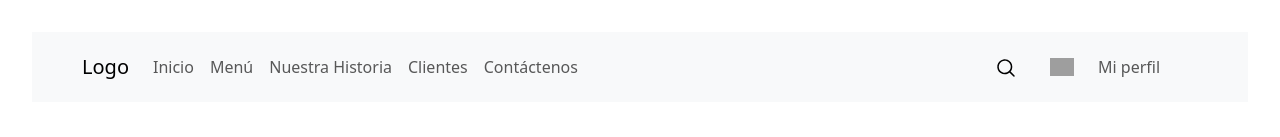
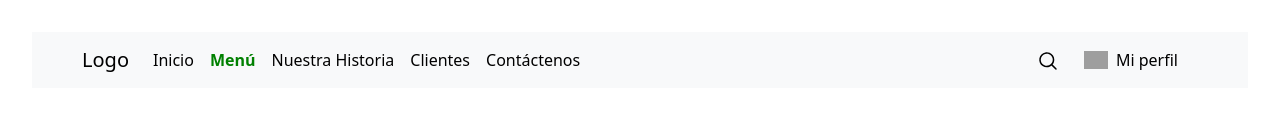
Before and after one commit to pabloencina/Cacao-Food, a React (Create React App) app: page /menu in a window 1280 px wide. Shown: the top 137 px of the page. Built offline with nearby package versions, Linux system fonts and the light colour scheme; grey boxes are pictures that could not be loaded.

Commit message:
Se trabaja en los links del navbar, al hacer click se colorea verde segun la seccion correspondiente

```diff
--- a/src/Components/Navbar/Navbar.jsx
+++ b/src/Components/Navbar/Navbar.jsx
@@ -5,6 +5,8 @@ import shoppingCart from "../../Images/shopping-cart.svg";
 import Search from "./Search";
 import { useState } from "react";
 import dataMenu from "../../Data/dataMenu";
+import "../../Css/active.css";
+import { NavLink } from "react-router-dom";
 
 function NavbarComponent() {
   const [searchResults, setSearchResults] = useState([]);
@@ -20,25 +22,62 @@ function NavbarComponent() {
   return (
     <Navbar collapseOnSelect expand="lg" bg="light" variant="light">
       <Container>
-        <Navbar.Brand href="#home">Logo</Navbar.Brand>
+        <Navbar.Brand href="/" activeClassName="active">
+          Logo
+        </Navbar.Brand>
         <Navbar.Toggle aria-controls="responsive-navbar-nav" />
         <Navbar.Collapse id="responsive-navbar-nav">
           <Nav className="me-auto">
-            <Nav.Link href="/">Inicio</Nav.Link>
-            <Nav.Link href="menu">Menú</Nav.Link>
-            <Nav.Link href="nuestra-historia">Nuestra Historia</Nav.Link>
-            <Nav.Link href="clientes">Clientes</Nav.Link>
-            <Nav.Link href="contactanos">Contáctenos</Nav.Link>
+            <NavLink
+              className="navbar__link"
+              to={"/"}
+              href="/"
+              activeClassName="active"
+            >
+              Inicio
+            </NavLink>
+            <NavLink
+              className="navbar__link"
+              to={"/menu"}
+              href="menu"
+              activeClassName="active"
+            >
+              Menú
+            </NavLink>
+            <NavLink
+              className="navbar__link"
+              to={"/nuestra-historia"}
+              href="nuestra-historia"
+              activeClassName="active"
+            >
+              Nuestra Historia
+            </NavLink>
+            <NavLink
+              className="navbar__link"
+              to={"/clientes"}
+              href="clientes"
+              activeClassName="active"
+            >
+              Clientes
+            </NavLink>
+            <NavLink
+              className="navbar__link"
+              to={"/contactanos"}
+              href="contactanos"
+              activeClassName="active"
+            >
+              Contáctenos
+            </NavLink>
           </Nav>
           <Nav>
             <Container className="navbar__container_icons_buttons">
-              <Nav.Link href="">
+              <NavLink href="">
                 <div className="d-flex justify-content-end">
                   <Search onSearch={handleSearch} />
                   {searchResults.map((menu) => (
                     <div key={menu.id}>{menu.name}</div>
                   ))}
-                  <Nav.Link>
+                  <NavLink>
                     <div className="navbar__shoppingCart">
                       <img
                         src={shoppingCart}
@@ -46,13 +85,17 @@ function NavbarComponent() {
                         title="Carrito de Compras"
                       />
                     </div>
-                  </Nav.Link>
+                  </NavLink>
                 </div>
-              </Nav.Link>
+              </NavLink>
 
-              <Nav.Link href="#home" className="navbar__container_mi_perfil">
+              <NavLink
+                className="navbar__link"
+                to={"/mi-perfil"}
+                href="/mi-perfil"
+              >
                 Mi perfil
-              </Nav.Link>
+              </NavLink>
             </Container>
           </Nav>
         </Navbar.Collapse>
--- a/src/Styles/pages/_menu.scss
+++ b/src/Styles/pages/_menu.scss
@@ -80,8 +80,9 @@
 
         } ;
         &__link_menu{
+            margin: 0.4rem;
          color: black;
-        font-size: 0.9rem;
+        font-size: 1rem;
         }
      }
 }
--- a/src/Styles/pages/_navbar.scss
+++ b/src/Styles/pages/_navbar.scss
@@ -9,7 +9,6 @@
         align-items: center;
     };
     &__shoppingCart{
-
         width: 1.5rem;
         display: flex;
         justify-content: center;
@@ -20,6 +19,13 @@
         display: flex;
         justify-content: start;
         width: 6rem;
+    };
+    &__link{
+        margin: 0.5rem;
+    background-color: inherit;
+    color: black;
+    display: flex;
+    align-items: center;
     }
 }
 
```
